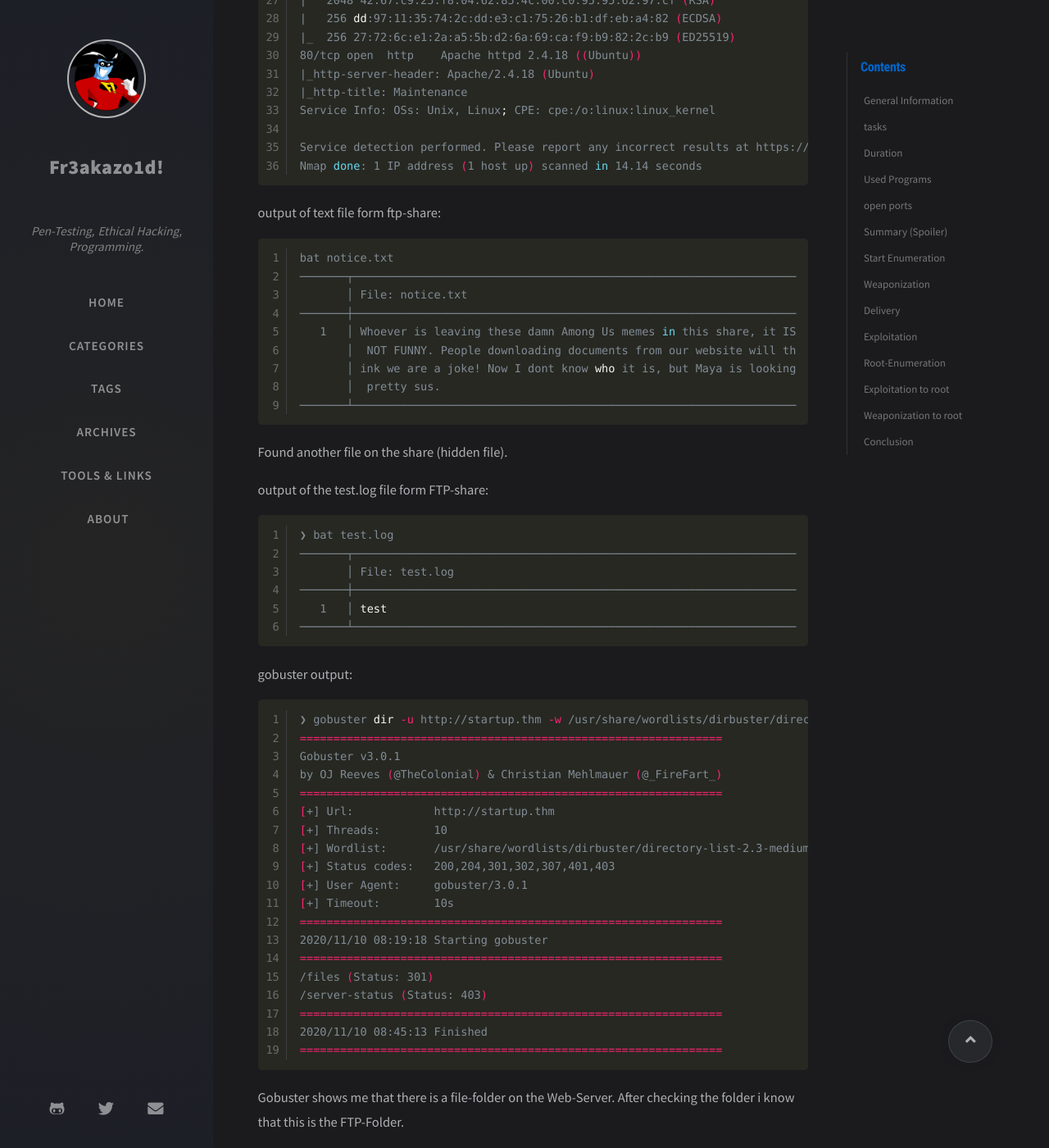
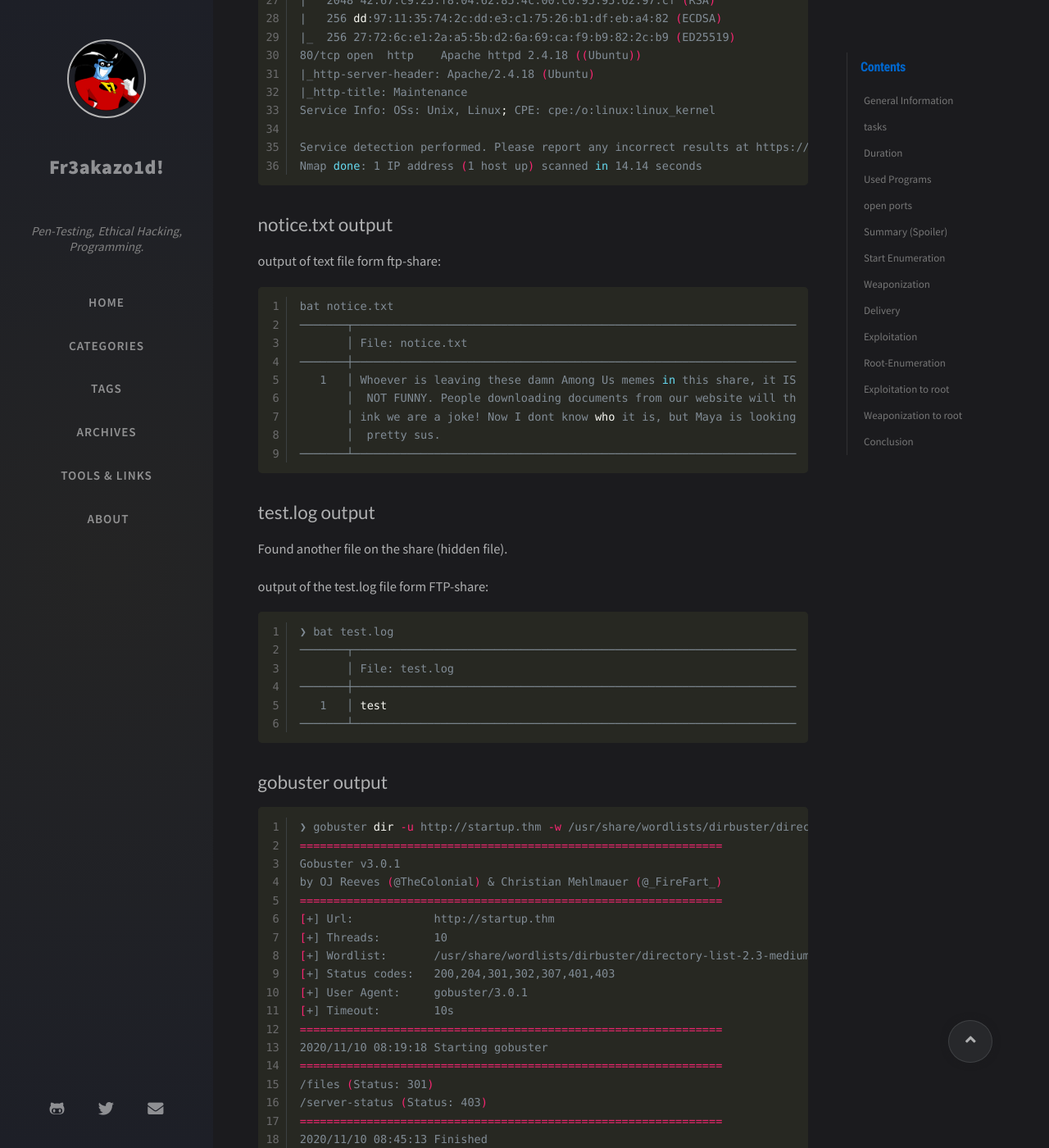
Before and after one commit to fr3akazo1d/old-page, a Jekyll site: the page built from _posts/2020-11-09-THM-Startup-Writeup.md, in a window 1280 px wide and 1400 px high, scrolled down 3137 px. Shown: the whole window at 82% size. Built offline with Jekyll 4.4.1, drawn with Linux system fonts in a browser that asks for light colours; nearby versions of some CDN libraries; comment, search, counter and statistics services are not loaded.

Commit message:
changed wirteup of startup

````diff
--- a/_posts/2020-11-09-THM-Startup-Writeup.md
+++ b/_posts/2020-11-09-THM-Startup-Writeup.md
@@ -108,6 +108,8 @@ Service detection performed. Please report any incorrect results at https://nmap
 Nmap done: 1 IP address (1 host up) scanned in 14.14 seconds
 ```
 
+## notice.txt output
+
 output of text file form ftp-share:
 
 ```sh
@@ -122,6 +124,8 @@ bat notice.txt
 ───────┴──────────────────────────────────────────────────────────────────
 ```
 
+## test.log output
+
 Found another file on the share (hidden file).
 
 output of the test.log file form FTP-share:
@@ -135,7 +139,7 @@ output of the test.log file form FTP-share:
 ───────┴──────────────────────────────────────────────────────────────────
 ```
 
-gobuster output:
+## gobuster output
 
 ```sh
 ❯ gobuster dir -u http://startup.thm -w /usr/share/wordlists/dirbuster/directory-list-2.3-medium.txt
````
